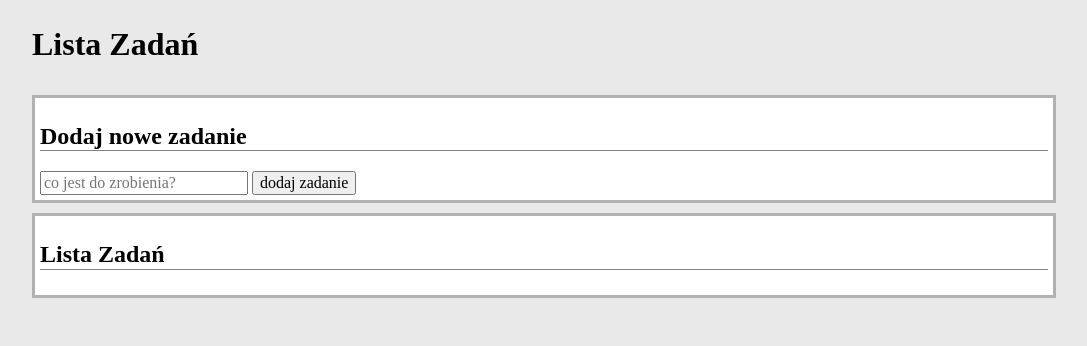
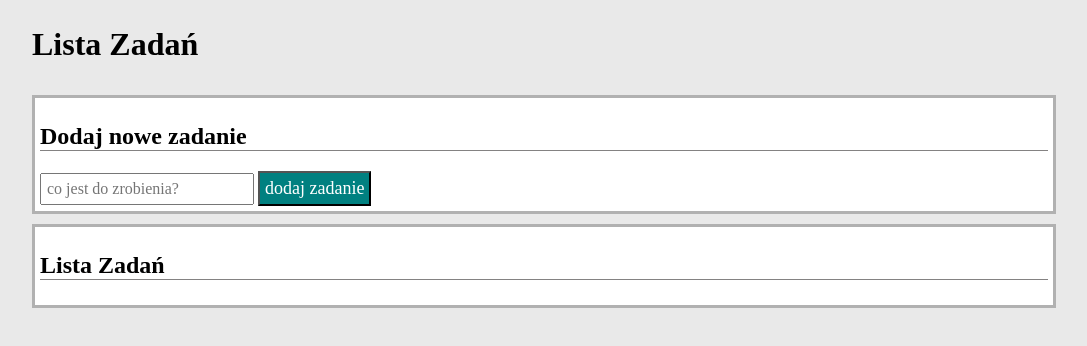
Before and after one commit to DawidGaski/Tasks-List, a plain HTML site: page index.html in a window 1280 px wide. Shown: the whole page, without its empty margins (96-1183 px from the left). Drawn offline with nearby package versions, Linux system fonts and the light colour scheme.

Commit message:
added css form input and form button

```diff
--- a/css/form.css
+++ b/css/form.css
@@ -25,3 +25,14 @@
     font-weight: bold;
     cursor: pointer;
 }
+
+.form__input {
+    padding: 5px;
+}
+
+.form__button {
+    background-color: teal;
+    color: white;
+    font-size: large;
+    padding: 5px;
+}
--- a/index.html
+++ b/index.html
@@ -29,8 +29,8 @@
             Dodaj nowe zadanie
         </h2>
         <form class="js-form">
-            <input class="js-newTask" type="text" placeholder="co jest do zrobienia?">
-            <button>
+            <input class="js-newTask form__input" type="text" placeholder="co jest do zrobienia?">
+            <button class="form__button">
                 dodaj zadanie
             </button>
         </form>
```
